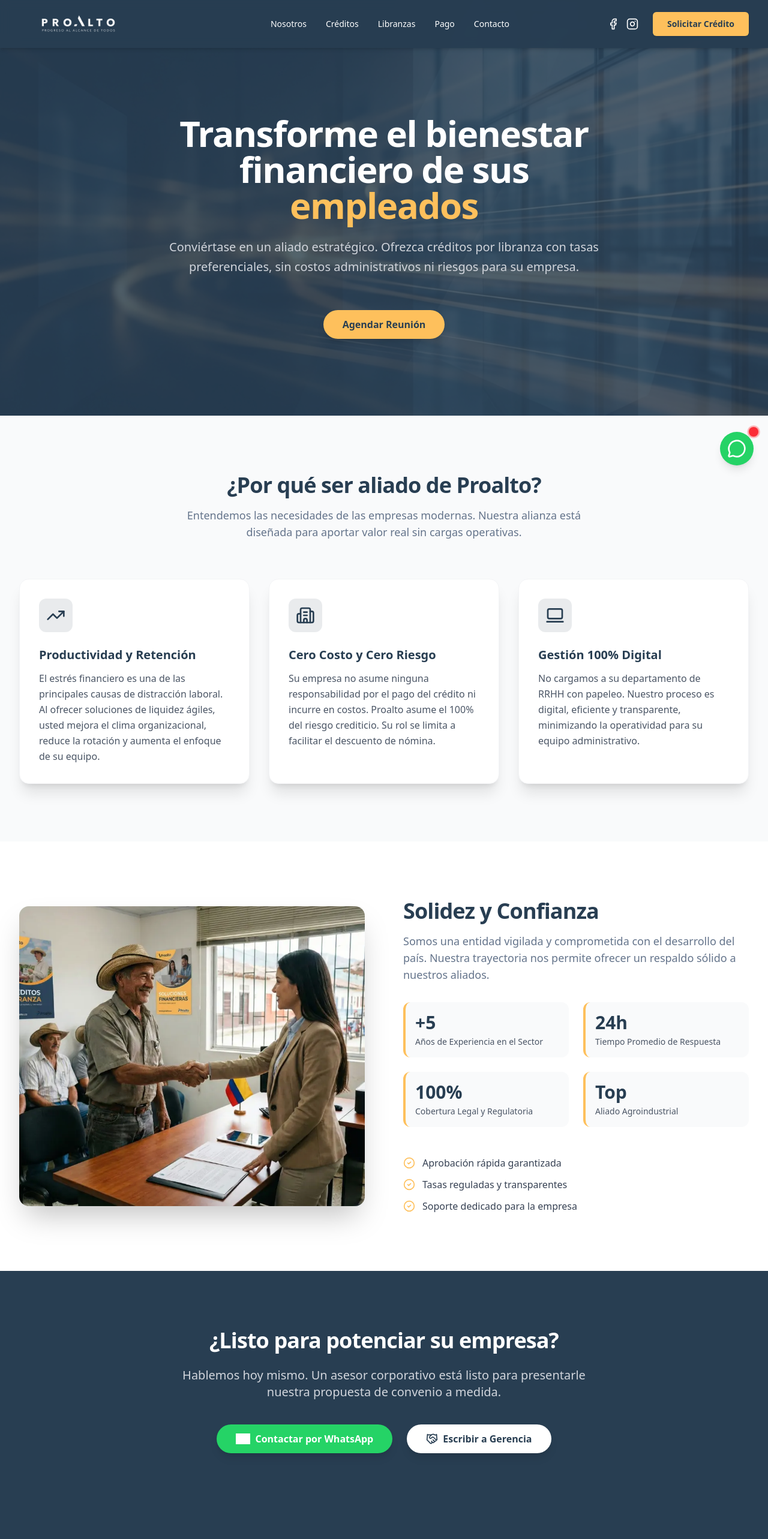
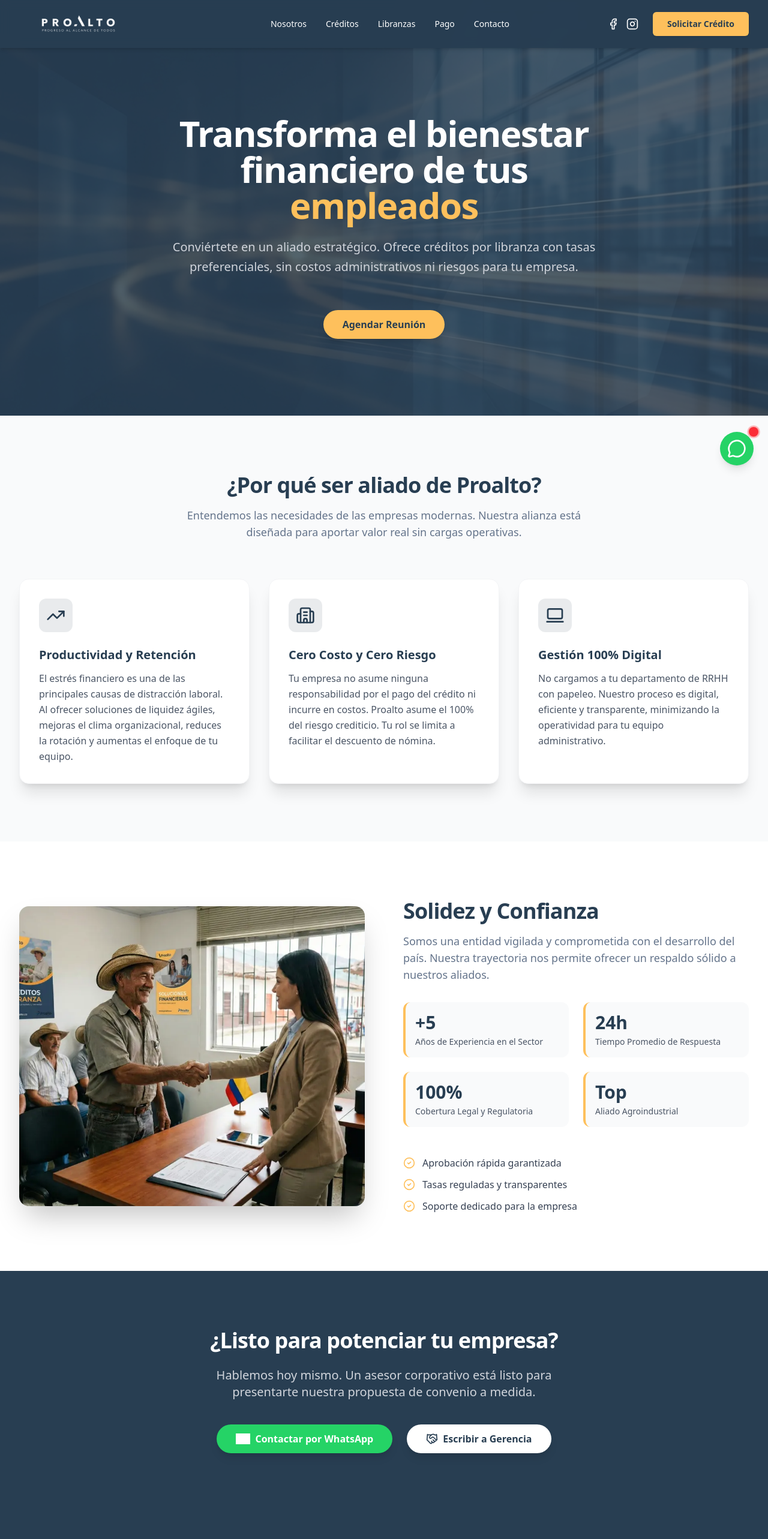
Before and after one commit to Ban68/proalto, a Next.js app: page /libranzas in a window 1280 px wide. Shown: the top 2566 px of the page at 60% size. Built offline with nearby package versions, Linux system fonts and the light colour scheme; grey boxes are pictures that could not be loaded.

Commit message:
content: update libranzas page tone to informal (tú)

```diff
--- a/app/libranzas/page.tsx
+++ b/app/libranzas/page.tsx
@@ -24,10 +24,10 @@ export default function LibranzasPage() {
                     <FadeIn>
                         <div className="max-w-3xl mx-auto text-center space-y-6">
                             <h1 className="text-4xl font-bold tracking-tight text-white sm:text-5xl lg:text-6xl">
-                                Transforme el bienestar financiero de sus <span className="text-[#fec05c]">empleados</span>
+                                Transforma el bienestar financiero de tus <span className="text-[#fec05c]">empleados</span>
                             </h1>
                             <p className="text-xl text-gray-300 leading-relaxed">
-                                Conviértase en un aliado estratégico. Ofrezca créditos por libranza con tasas preferenciales, sin costos administrativos ni riesgos para su empresa.
+                                Conviértete en un aliado estratégico. Ofrece créditos por libranza con tasas preferenciales, sin costos administrativos ni riesgos para tu empresa.
                             </p>
                             <div className="pt-8 flex justify-center gap-4">
                                 <Link
@@ -65,7 +65,7 @@ export default function LibranzasPage() {
                                     Productividad y Retención
                                 </h3>
                                 <p className="text-gray-600 leading-relaxed">
-                                    El estrés financiero es una de las principales causas de distracción laboral. Al ofrecer soluciones de liquidez ágiles, usted mejora el clima organizacional, reduce la rotación y aumenta el enfoque de su equipo.
+                                    El estrés financiero es una de las principales causas de distracción laboral. Al ofrecer soluciones de liquidez ágiles, mejoras el clima organizacional, reduces la rotación y aumentas el enfoque de tu equipo.
                                 </p>
                             </div>
                         </FadeIn>
@@ -80,7 +80,7 @@ export default function LibranzasPage() {
                                     Cero Costo y Cero Riesgo
                                 </h3>
                                 <p className="text-gray-600 leading-relaxed">
-                                    Su empresa no asume ninguna responsabilidad por el pago del crédito ni incurre en costos. Proalto asume el 100% del riesgo crediticio. Su rol se limita a facilitar el descuento de nómina.
+                                    Tu empresa no asume ninguna responsabilidad por el pago del crédito ni incurre en costos. Proalto asume el 100% del riesgo crediticio. Tu rol se limita a facilitar el descuento de nómina.
                                 </p>
                             </div>
                         </FadeIn>
@@ -95,7 +95,7 @@ export default function LibranzasPage() {
                                     Gestión 100% Digital
                                 </h3>
                                 <p className="text-gray-600 leading-relaxed">
-                                    No cargamos a su departamento de RRHH con papeleo. Nuestro proceso es digital, eficiente y transparente, minimizando la operatividad para su equipo administrativo.
+                                    No cargamos a tu departamento de RRHH con papeleo. Nuestro proceso es digital, eficiente y transparente, minimizando la operatividad para tu equipo administrativo.
                                 </p>
                             </div>
                         </FadeIn>
@@ -175,10 +175,10 @@ export default function LibranzasPage() {
                 <div className="container text-center">
                     <FadeIn direction="up">
                         <h2 className="text-3xl font-bold tracking-tight text-white sm:text-4xl mb-6">
-                            ¿Listo para potenciar su empresa?
+                            ¿Listo para potenciar tu empresa?
                         </h2>
                         <p className="text-xl text-gray-300 max-w-2xl mx-auto mb-10">
-                            Hablemos hoy mismo. Un asesor corporativo está listo para presentarle nuestra propuesta de convenio a medida.
+                            Hablemos hoy mismo. Un asesor corporativo está listo para presentarte nuestra propuesta de convenio a medida.
                         </p>
                         <div className="flex flex-col sm:flex-row gap-6 justify-center">
                             <Link
```
